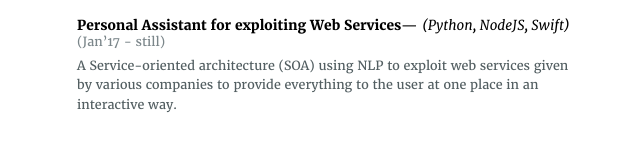
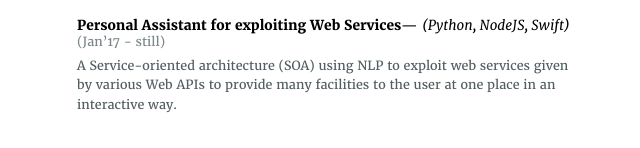
Before and after one commit to PuneetGrov3r/PuneetGrov3r.github.io, a website: page resume.html in a window 1280 px wide. Shown: the part 649-797 px from the top of the page, 0-640 px from the left. Drawn offline with nearby package versions, Linux system fonts and the light colour scheme.

Commit message:
Update resume.html

```diff
--- a/resume.html
+++ b/resume.html
@@ -677,7 +677,7 @@ alt : <a href="pdfs/resume.pdf">resume.pdf</a>
             <div id="ts_1" class="t s7_1">(Python, NodeJS, Swift) </div>
             <div id="tt_1" class="t s9_1" style="color:#7B868A !important;">(Jan’17 - still) </div>
             <div id="tu_1" class="t s9_1" style="color:#525E61 !important;">A Service-oriented architecture (SOA) using NLP to exploit web services given </div>
-            <div id="tv_1" class="t s9_1" style="color:#525E61 !important;">by various companies to provide everything to the user at one place in an </div>
+            <div id="tv_1" class="t s9_1" style="color:#525E61 !important;">by various Web APIs to provide many facilities to the user at one place in an </div>
             <div id="tw_1" class="t s9_1" style="color:#525E61 !important;">interactive way.</div>
             <div id="tx_1" class="t s6_1">Online Tax Mapping</div>
             <div id="ty_1" class="t s2_1">— </div>
```
